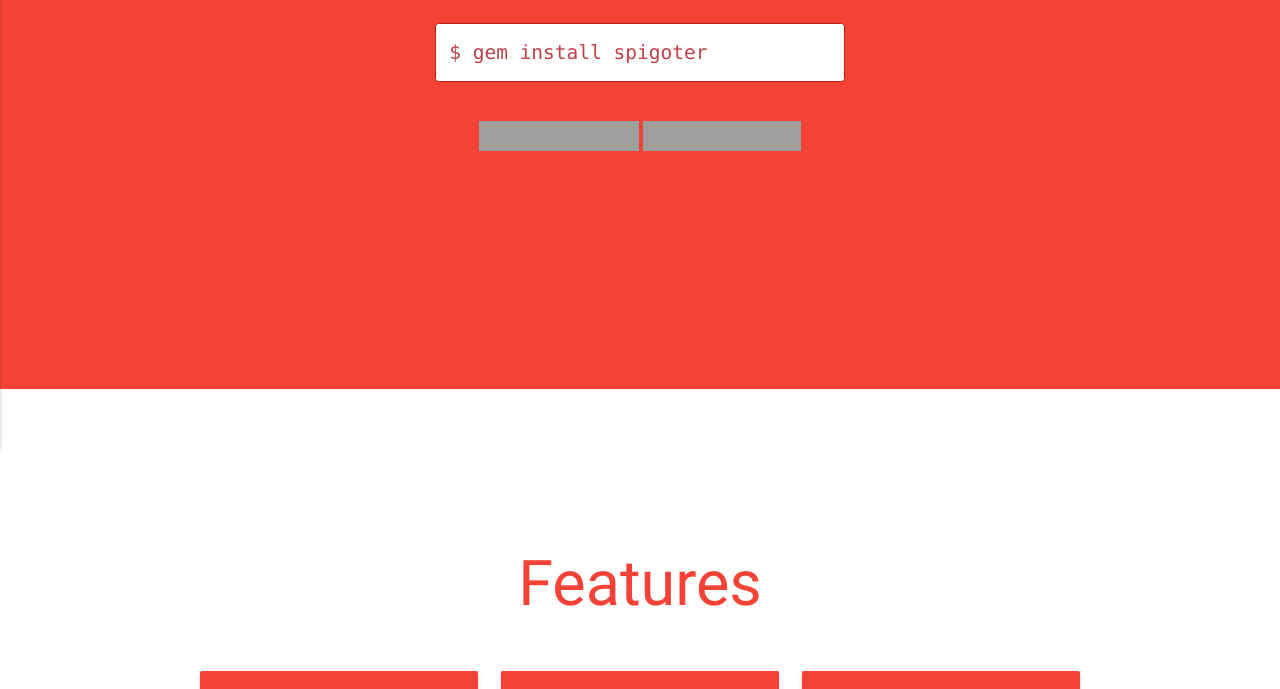
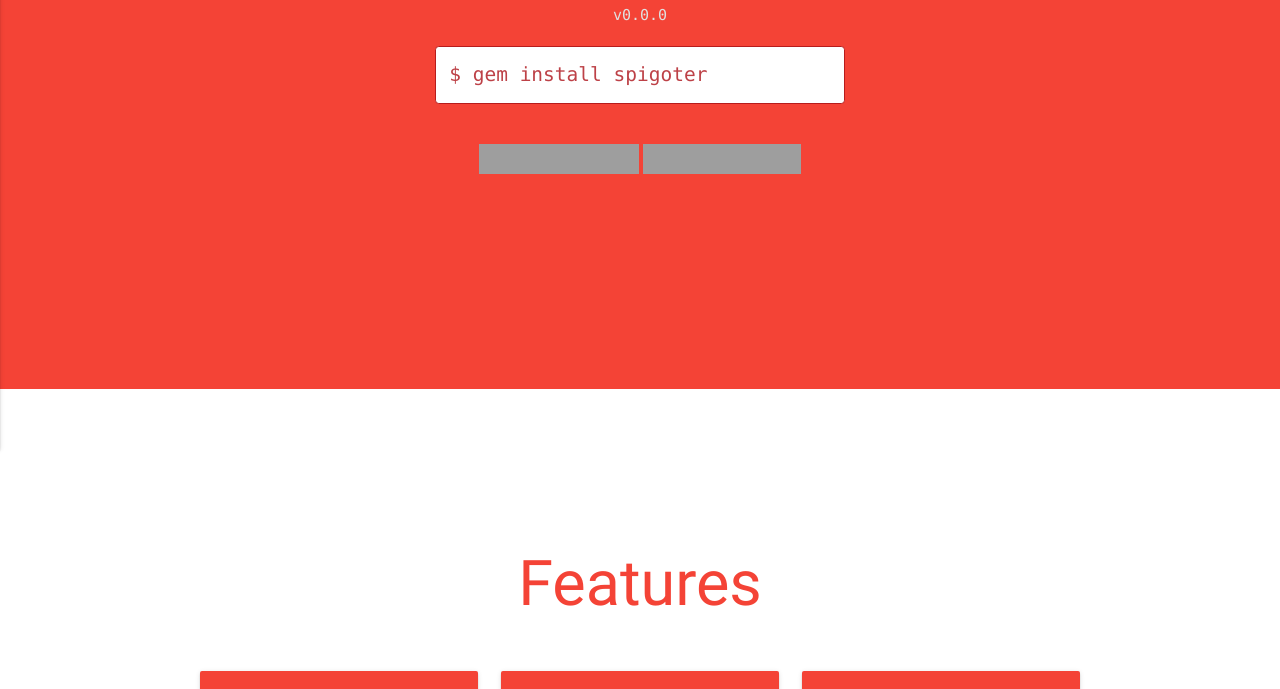
Before and after one commit to DanielRamosAcosta/spigoter, a plain HTML site: page index.html in a window 1280 px wide. Shown: the part 411-1100 px from the top of the page. Drawn offline with nearby package versions, Linux system fonts and the light colour scheme; grey boxes are pictures that could not be loaded.

Commit message:
Añadida versión por defecto para mientras carga el github

```diff
--- a/index.html
+++ b/index.html
@@ -46,7 +46,7 @@
 						</div>
 						<div>
 							<h2>A CLI tool for Minecraft servers management</h2>
-							<span id="spigoter_version" class="text-version"></span>
+							<span id="spigoter_version" class="text-version">v0.0.0</span>
 							<div class="container">
 								<div class="row">
 									<div class="col s12 m8 offset-m2">
```
